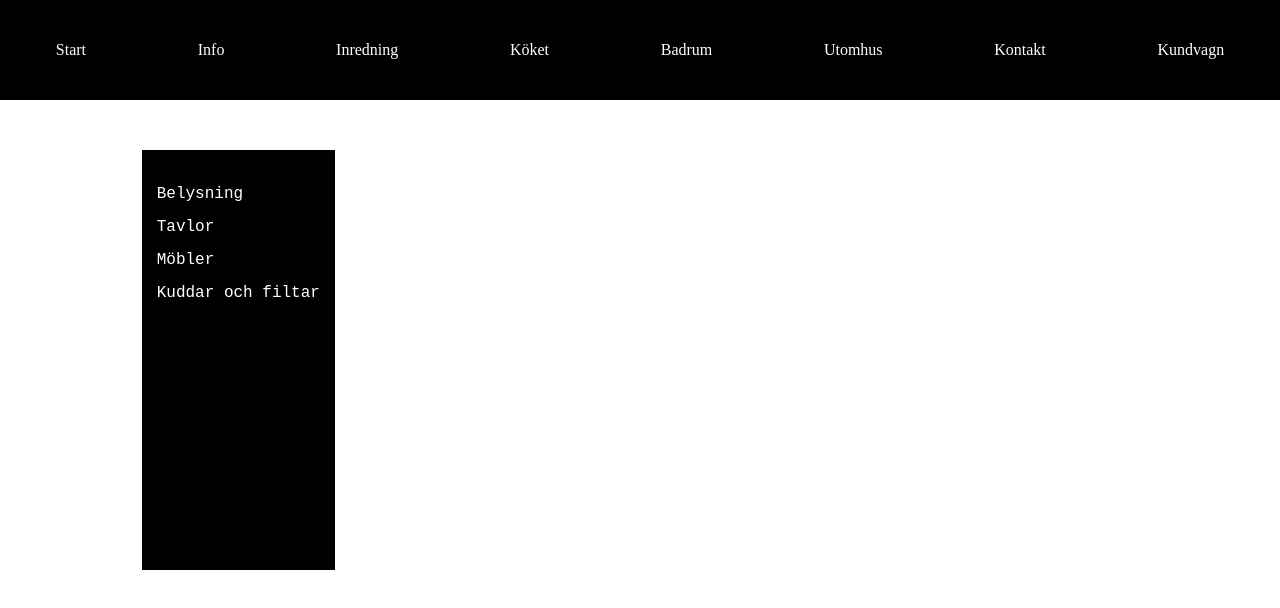
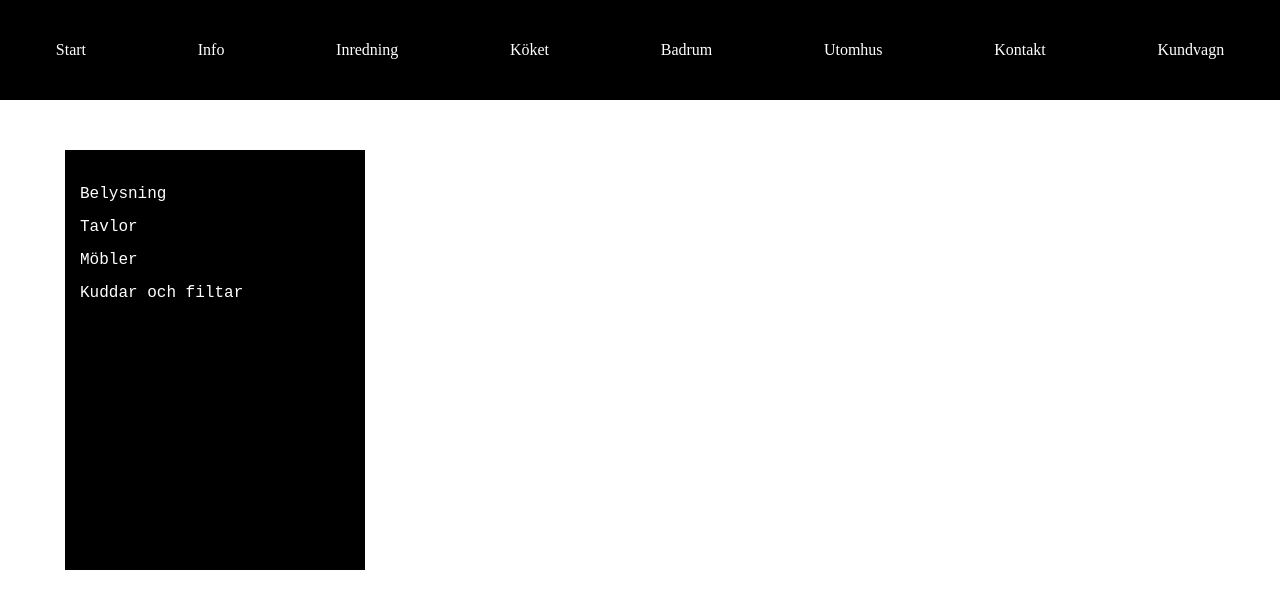
Before and after one commit to jennyjaderborn/webshop, a plain HTML site: page index.html in a window 1280 px wide. Both pictures are taken after a click on the element "Inredning". Drawn offline with nearby package versions, Linux system fonts and the light colour scheme.

Commit message:
nu fungerar kategorierna
Nu kommer det ej dubbla menyer när man klickar på länk. löst med .html()

```diff
--- a/script.js
+++ b/script.js
@@ -1,5 +1,5 @@
 $(document).ready(function(){
-
+    $("#underkategorierna").hide();
 
         var listOfHuvudkategorier;
 
@@ -41,14 +41,16 @@ $(document).ready(function(){
                     .then(function(underkategori) {
                     listOfUnderkategorier = underkategori; // listOfCountries contains all countries from the jsonfile
                     //console.log(listOfUnderkategorier);
-
+                    $("#underkategorierna").html(" ");
 
                     for(var i = 0; i < listOfUnderkategorier.length; i++){
 
                     if(listOfUnderkategorier[i].huvudkategori == visaVilkenHuvudkategori) {
-                        $("#underkategorierna").append("<div class='underkategorival' onClick='visaProdukter("+ listOfUnderkategorier[i].id +")'>" + listOfUnderkategorier[i].underkategori + "</div>")
+                        $("#underkategorierna").append("<div class='underkategorival' onClick='visaProdukter("+ listOfUnderkategorier[i].id +")'>" + listOfUnderkategorier[i].underkategori + "</div>");
                     }
                     }
+
+                    $("#underkategorierna").show();
 
                     });
 
@@ -67,6 +69,8 @@ $(document).ready(function(){
                 listOfprodukter = produkter; // listOfCountries contains all countries from the jsonfile
                 //console.log(listOfprodukter);
 
+                $("#produkterna").html(" ");
+
                 for(var i = 0; i < listOfprodukter.length; i++) {
                     if(listOfprodukter[i].underkategori == visaVilkenUnderkategori) {
                         $("#produkterna").append("<div class='produktval'>" + "<img class='produktbild' src='"+listOfprodukter[i].image+"'/>" + listOfprodukter[i].produktNamn + "</div>");
--- a/style.css
+++ b/style.css
@@ -21,7 +21,7 @@ body {
 }
 
 #content {
-    max-width: 1000px;
+    max-width: 1200px;
     margin: auto;
     display: flex;
     justify-content: space-around;
@@ -33,6 +33,7 @@ body {
     color: white;
     padding-top: 20px;
     height: 400px;
+    width: 300px;
 }
 
 .underkategorival {
@@ -55,7 +56,7 @@ body {
 .produktval {
     display: flex;
     flex-direction: column;
-    margin: 50px;
+    margin: 30px;
     font-family: "courier new";
     text-align: center;
 }
```
